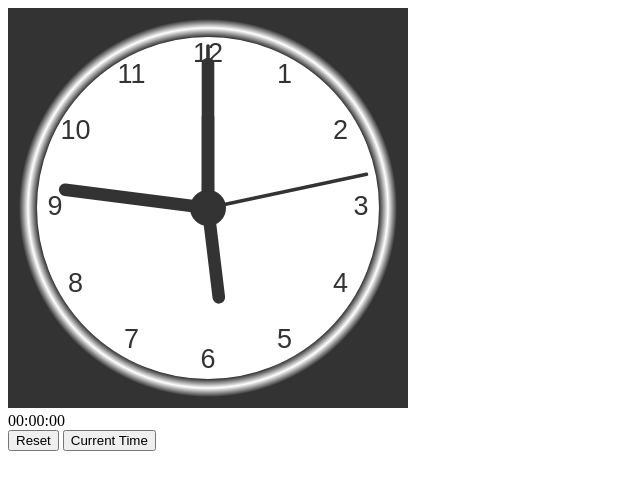
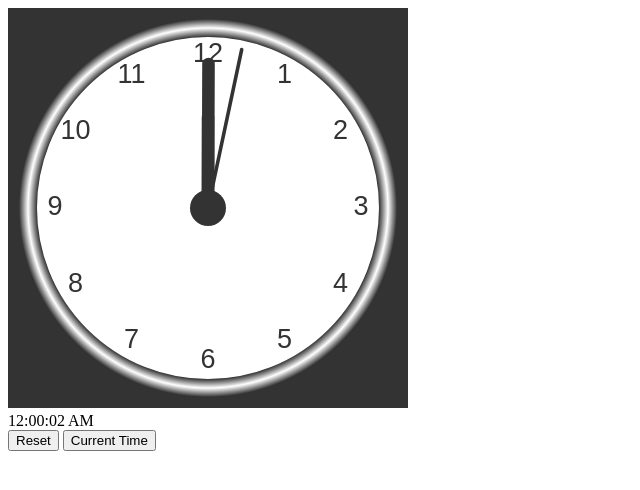
Before and after one commit to SomeshThakur/JSTest, a plain HTML site: page index.html in a window 1280 px wide. Both pictures are taken after a click on the button "Reset". Shown: the whole page, without its empty margins (0-640 px from the left). Drawn offline with Linux system fonts and the light colour scheme.

Commit message:
Complete the Task

```diff
--- a/index.html
+++ b/index.html
@@ -12,9 +12,9 @@
 
     <canvas id="canvas" width="400" height="400" style="background-color:#333"></canvas>
     <section id="MyClockDisplay"></section>
-    <script src="./js/app.js"></script>
     <button id="reset" value="reset">Reset</button>
     <button id="curtime" value="curtime">Current Time</button>
+    <script src="./js/app.js"></script>
 </body>
 
 </html>
--- a/js/app.js
+++ b/js/app.js
@@ -4,8 +4,8 @@ let radius = canvas.height / 2;
 let keep_running = true;
 let clock_func;
 
-const showTime = async () => {
-    let date = new Date();
+const showTime = async (date = new Date()) => {
+
     let hour = date.getHours(); // 0 - 23
     let minute = date.getMinutes(); // 0 - 59
     let second = date.getSeconds(); // 0 - 59
@@ -27,7 +27,10 @@ const showTime = async () => {
     let time = hour + ":" + minute + ":" + second + " " + session;
     if (keep_running) {
         document.getElementById("MyClockDisplay").innerText = time;
-        setTimeout(showTime, 1000);
+        setTimeout(() => {
+            d.setSeconds(d.getSeconds() + 1)
+            showTime(d)
+        }, 1000);
     }
 }
 
@@ -42,7 +45,15 @@ const bindResetBtnEvent = () => {
         d.setMinutes(0, 0, 0);
         d.setSeconds(0, 0);
         clearInterval(clock_func);
-        drawTime(ctx, radius, d)
+        drawFace(ctx, radius);
+        drawNumbers(ctx, radius);
+        drawTime(ctx, radius, d);
+        clock_func = setInterval(() => {
+            d.setSeconds(d.getSeconds() + 1)
+            showTime(d)
+            keep_running = true;
+            drawClockAgain(d);
+        }, 1000);
         // ctx.clearRect(0, 0, canvas.width, canvas.height);
     }
 }
@@ -51,6 +62,7 @@ const bindCurTimeEvent = () => {
     document.getElementById(`curtime`).onclick = () => {
         keep_running = true;
         showTime();
+        clearInterval(clock_func)
         clock_func = setInterval(drawClock, 1000);
     }
 }
@@ -62,7 +74,11 @@ const MyClock = () => {
     clock_func = setInterval(drawClock, 1000);
 
 }
-
+const drawClockAgain = (d) => {
+    drawFace(ctx, radius);
+    drawNumbers(ctx, radius);
+    drawTime(ctx, radius, d);
+}
 const drawClock = () => {
     drawFace(ctx, radius);
     drawNumbers(ctx, radius);
```
Also changed, not shown: 1 other file.
